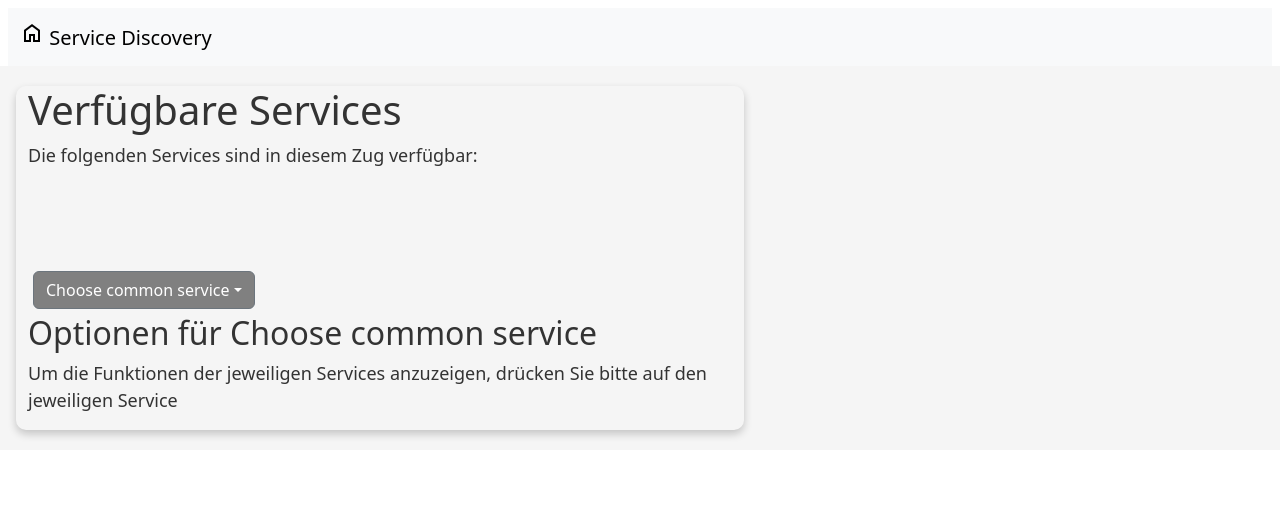
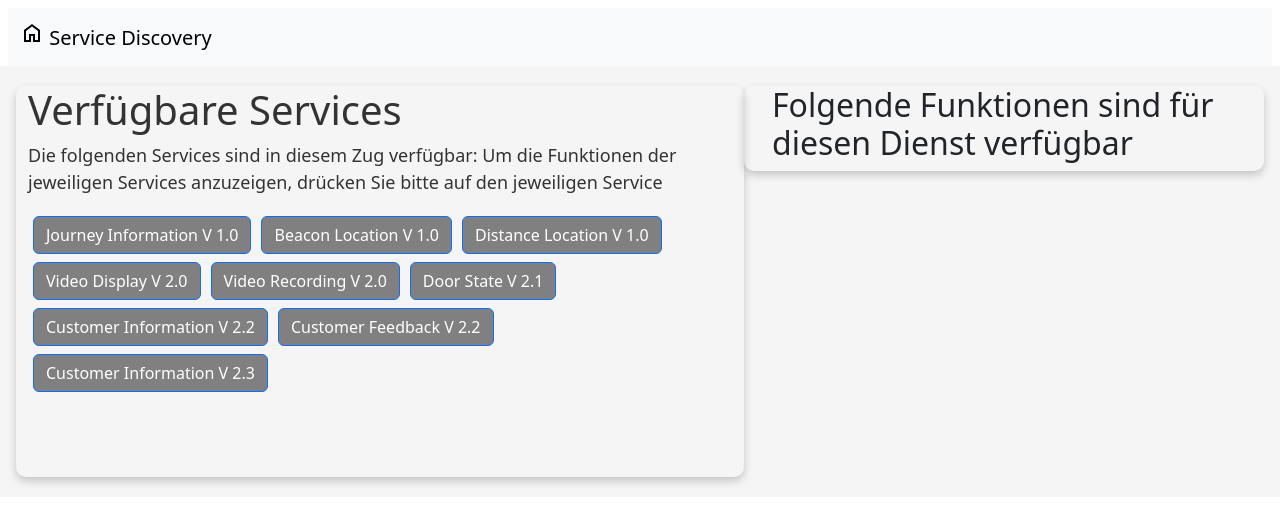
Before and after one commit to jk019/IBIS-IP_Protoype, a Svelte app in the folder svelte-app/: page / in a window 1280 px wide. Shown: the top 526 px of the page. Built offline with nearby package versions, Linux system fonts and the light colour scheme.

Commit message:
erste grafische Anpassungen gemäss Input Marcel

```diff
--- a/svelte-app/src/App.svelte
+++ b/svelte-app/src/App.svelte
@@ -103,7 +103,7 @@
 		},
 	];
 
-	let selectedService = { name: "Choose common service", options: [] };
+	let selectedService = services[0];
 
 	function selectService(serviceName) {
 		const service = services.find((s) => s.name === serviceName);
@@ -114,56 +114,22 @@
 
 	let selectedOption = { name: "", methods: [] };
 
-	function selectOption(optionName) {
-		const option = selectedService.options.find(
-			(o) => o.name === optionName,
-		);
-		if (option) {
-			selectedOption = option;
-		}
-	}
 </script>
 
 <div class="row modern-row">
 	<div class="col-7 modern-col">
 		<div class="content modern-content">
 			<h1>Verfügbare Services</h1>
-	<p>Die folgenden Services sind in diesem Zug verfügbar:</p>
-	<br /><br /><br />
+			<p>
+				Die folgenden Services sind in diesem Zug verfügbar: Um die
+				Funktionen der jeweiligen Services anzuzeigen, drücken Sie bitte
+				auf den jeweiligen Service
+			</p>
 
-	<div class="dropdown">
-		<button
-			class="btn btn-secondary dropdown-toggle"
-			type="button"
-			data-bs-toggle="dropdown"
-			aria-expanded="false"
-		>
-			{selectedService.name}
-		</button>
-		<ul class="dropdown-menu">
-			{#each services as service}
-				<li>
-					<a
-						class="dropdown-item"
-						href="#"
-						on:click={() => selectService(service.name)}
-						>{service.name}</a
-					>
-				</li>
-			{/each}
-		</ul>
-	</div>
-
-
-		<h2>Optionen für {selectedService.name}</h2>
-		<p>
-			Um die Funktionen der jeweiligen Services anzuzeigen, drücken Sie
-			bitte auf den jeweiligen Service
-		</p>
 			<div class="d-flex">
-			<!-- Buttons auf der linken Seite -->
 				<div class="flex-shrink-1">
-				{#each selectedService.options as option, index}
+					{#each services as services}
+						{#each services.options as option, index}
 							<button
 								class="btn btn-primary my-1"
 								type="button"
@@ -171,25 +137,22 @@
 								data-bs-target="#collapseExample{index}"
 								aria-expanded="false"
 								aria-controls="collapseExample"
+								on:click={() => selectService(services.name)}
 							>
 								{option.name}
 							</button>
 						{/each}
+					{/each}
 				</div>
 			</div>
-
-
-
+			<br /><br /><br />
 		</div>
 	</div>
-
 
 	<div class="col-5 modern-col heightlimit">
 		<!-- Collapse-Inhalte auf der rechten Seite -->
 		<div class="flex-grow-1 ms-3">
-	{#if selectedService.options.length>1}
 			<h2>Folgende Funktionen sind für diesen Dienst verfügbar</h2>
-	{/if}
 
 			{#each selectedService.options as option, index}
 				<div class="collapse" id="collapseExample{index}">
@@ -204,7 +167,8 @@
 					</div>
 				</div>
 			{/each}
-</div></div>
+		</div>
+	</div>
 </div>
 
 <style>
@@ -227,7 +191,6 @@
 		margin: 5px;
 		background-color: gray;
 		color: white;
-
 	}
 
 	.modern-row {
@@ -251,7 +214,4 @@
 		font-size: 18px;
 		color: #333;
 	}
-
-
-
 </style>
```
Lines whose indentation alone changed are shown as unchanged.
